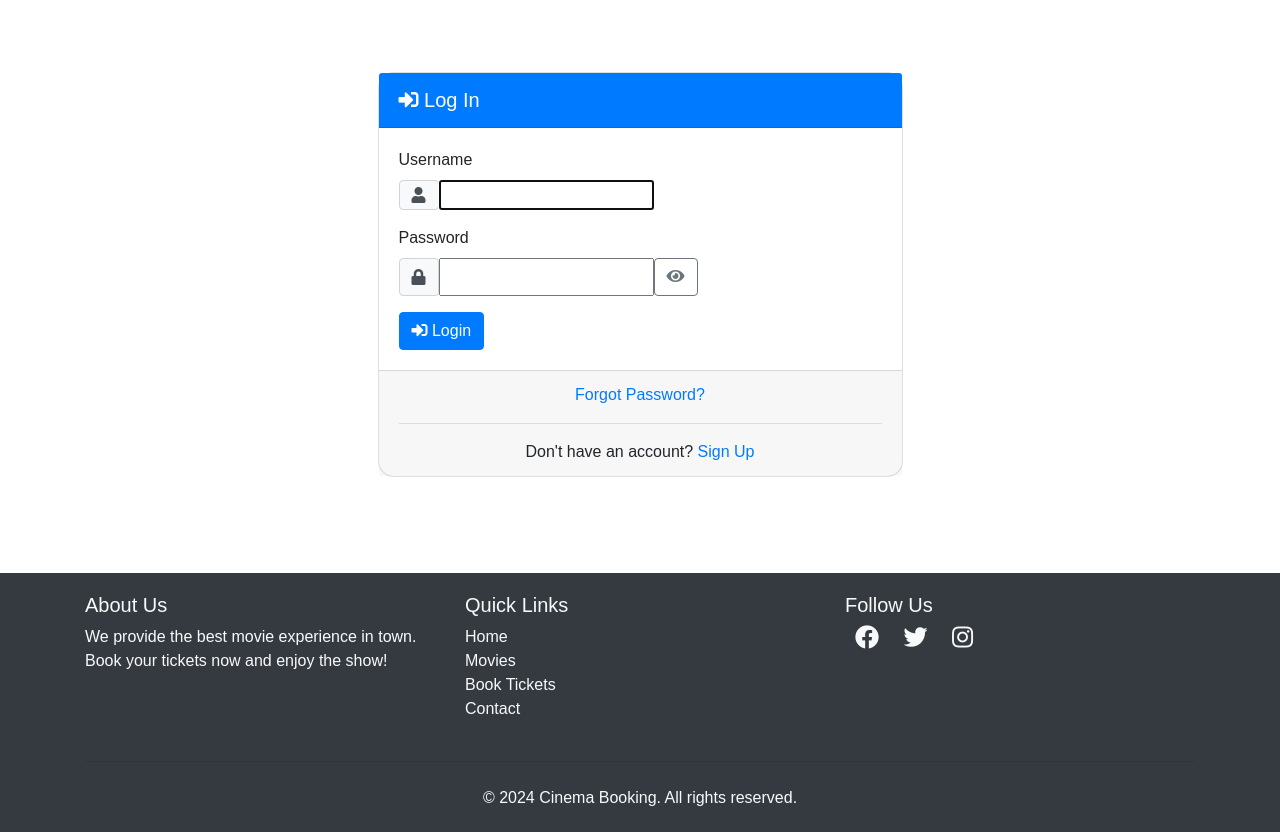
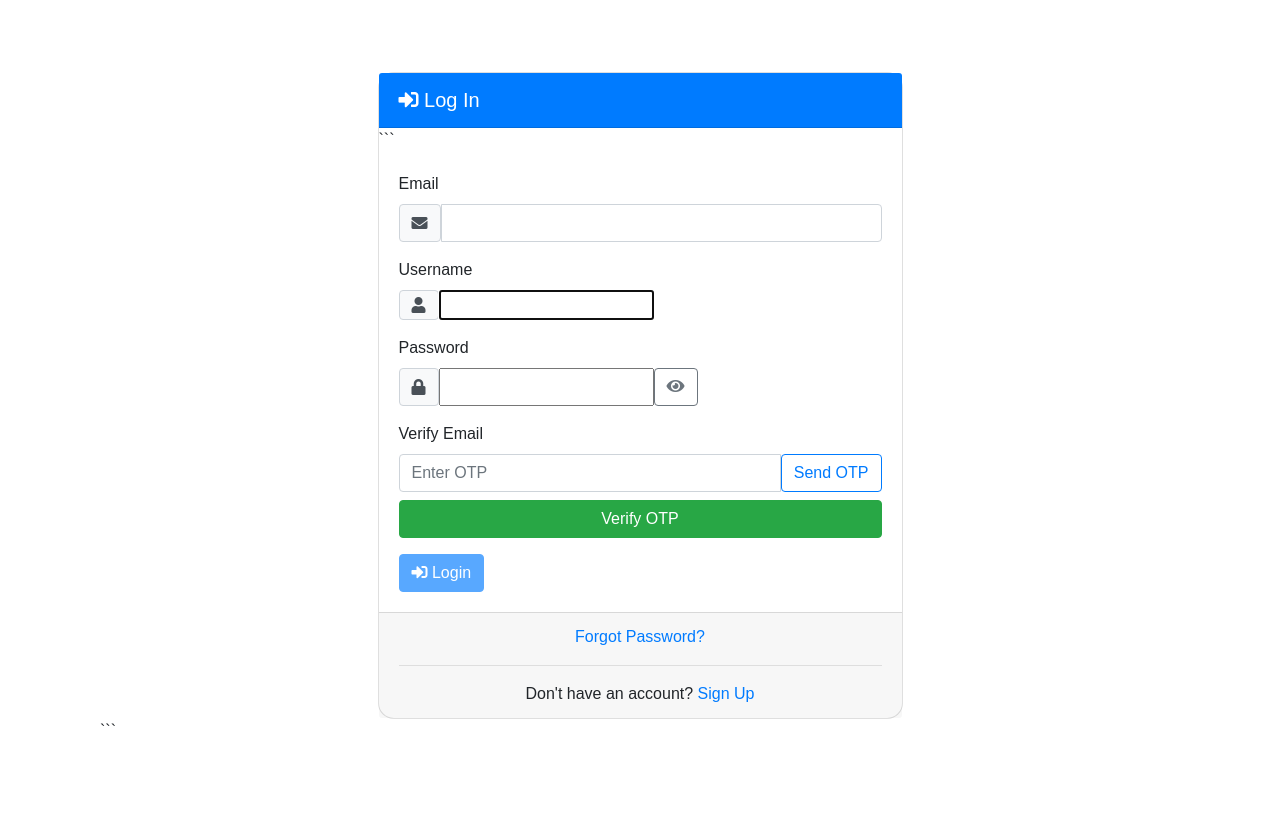
Before and after one commit to Tejas15sutar/BookMySeat, a Django app: page /login/ in a window 1280 px wide. Shown: the part 70-902 px from the top of the page. Run offline with Django 5.2, Linux system fonts and the light colour scheme; some libraries are stand-ins or nearby versions.

Commit message:
add email otp

````diff
--- a/movies/urls.py
+++ b/movies/urls.py
@@ -1,5 +1,7 @@
 from django.urls import path
 from . import views
+
+
 urlpatterns=[
     path('',views.movie_list,name='movie_list'),
     path('movie/<int:movie_id>/', views.movie_detail, name='movie_detail'),
--- a/templates/users/login.html
+++ b/templates/users/login.html
@@ -1,17 +1,32 @@
 {% extends "users/basic.html" %} {% block content %}
+
 <div class="container py-5">
     <div class="row justify-content-center">
         <div class="col-md-6">
             <div class="card shadow">
                 <div class="card-header bg-primary text-white">
-                    <h5 class="modal-title mb-0" id="loginModalLabel">
+                    <h5 class="modal-title mb-0">
                         <i class="fas fa-sign-in-alt me-2"></i> Log In
                     </h5>
                 </div>
+
+                ```
                 <div class="card-body">
                     <form method="POST" action="{% url 'login' %}">
                         {% csrf_token %}
-                        <!-- Username Input -->
+
+                        <!-- Email Input -->
+                        <div class="mb-3">
+                            <label class="form-label">Email</label>
+                            <div class="input-group">
+                                <span class="input-group-text">
+                                <i class="fas fa-envelope"></i>
+                            </span>
+                                <input type="email" name="email" class="form-control" id="email" required>
+                            </div>
+                        </div>
+
+                        <!-- Username Input (optional keep/remove) -->
                         <div class="mb-3">
                             <label for="{{ form.username.id_for_label }}" class="form-label">Username</label>
                             <div class="input-group">
@@ -34,22 +49,44 @@
                             </div>
                         </div>
 
-                        <!-- Submit Button -->
+                        <!-- OTP Section -->
+                        <div class="mb-3">
+                            <label class="form-label">Verify Email</label>
+
+                            <div class="input-group mb-2">
+                                <input type="text" id="otp" class="form-control" placeholder="Enter OTP">
+                                <button type="button" class="btn btn-outline-primary" onclick="sendOTP()">
+                                Send OTP
+                            </button>
+                            </div>
+
+                            <button type="button" class="btn btn-success w-100" onclick="verifyOTP()">
+                            Verify OTP
+                        </button>
+                        </div>
+
+                        <!-- Login Button -->
                         <div class="d-grid">
-                            <button type="submit" class="btn btn-primary">
+                            <button type="submit" id="loginBtn" class="btn btn-primary" disabled>
                             <i class="fas fa-sign-in-alt me-2"></i> Login
                         </button>
                         </div>
                     </form>
                 </div>
+
                 <div class="card-footer text-center">
                     <a href="{% url 'password_reset' %}" class="text-decoration-none">Forgot Password?</a>
                     <hr>
-                    <p class="mb-0">Don't have an account? <a href="{% url 'register' %}" class="text-decoration-none">Sign Up</a></p>
+                    <p class="mb-0">
+                        Don't have an account?
+                        <a href="{% url 'register' %}" class="text-decoration-none">Sign Up</a>
+                    </p>
                 </div>
             </div>
         </div>
     </div>
+    ```
+
 </div>
 
 <style>
@@ -85,6 +122,54 @@
             toggleIcon.classList.toggle('fa-eye-slash');
         });
     });
+
+    let otpVerified = false;
+
+    function sendOTP() {
+        let email = document.getElementById("email").value;
+
+        if (!email) {
+            alert("Enter email first");
+            return;
+        }
+
+        fetch("/send-otp/", {
+                method: "POST",
+                headers: {
+                    "Content-Type": "application/x-www-form-urlencoded",
+                    "X-CSRFToken": document.querySelector('[name=csrfmiddlewaretoken]').value
+                },
+                body: "email=" + email
+            })
+            .then(res => res.json())
+            .then(data => {
+                alert(data.message || data.error);
+            });
+    }
+
+    function verifyOTP() {
+        let email = document.getElementById("email").value;
+        let otp = document.getElementById("otp").value;
+
+        fetch("/verify-otp/", {
+                method: "POST",
+                headers: {
+                    "Content-Type": "application/x-www-form-urlencoded",
+                    "X-CSRFToken": document.querySelector('[name=csrfmiddlewaretoken]').value
+                },
+                body: "email=" + email + "&otp=" + otp
+            })
+            .then(res => res.json())
+            .then(data => {
+                if (data.message === "Verified") {
+                    alert("OTP Verified ✅");
+                    otpVerified = true;
+                    document.getElementById("loginBtn").disabled = false;
+                } else {
+                    alert(data.error);
+                }
+            });
+    }
 </script>
 
 {% endblock %}
--- a/users/urls.py
+++ b/users/urls.py
@@ -2,6 +2,7 @@ from django.urls import path
 from .views import register, login_view, profile, home
 from django.contrib.auth import views as auth_views
 from django.urls import path, reverse_lazy
+from .views import send_otp, verify_otp
 
 urlpatterns = [
     path('', home, name='home'),
@@ -34,4 +35,6 @@ urlpatterns = [
          auth_views.PasswordResetCompleteView.as_view(
              template_name='users/password_reset_complete.html'),
          name='password_reset_complete'),
+    path('send-otp/', send_otp, name='send_otp'),
+    path('verify-otp/', verify_otp, name='verify_otp'),
 ]
--- a/users/views.py
+++ b/users/views.py
@@ -4,25 +4,89 @@ from django.shortcuts import render,redirect
 from django.contrib.auth import login,authenticate
 from django.contrib.auth.decorators import login_required
 from movies.models import Movie , Booking
+import random
+from django.http import JsonResponse
+from django.utils import timezone
+from datetime import timedelta
+from .models import EmailOTP
+from movies.utils.email import send_otp_email
+
 
 def home(request):
     movies=Movie.objects.all()
     return render(request, 'home.html',{'movies':movies})
 
+def generate_otp():
+    return str(random.randint(100000, 999999))
+
+
+def send_otp(request):
+    email = request.POST.get("email")
+
+    otp = generate_otp()
+
+    EmailOTP.objects.filter(email=email).delete()
+    EmailOTP.objects.create(email=email, otp=otp)
+
+    send_otp_email(email, otp)
+
+    return JsonResponse({"message": "OTP sent"})
+
+
+def verify_otp(request):
+    email = request.POST.get("email")
+    otp = request.POST.get("otp")
+
+    try:
+        record = EmailOTP.objects.filter(email=email).latest("created_at")
+
+        if timezone.now() - record.created_at > timedelta(minutes=5):
+            return JsonResponse({"error": "OTP expired"})
+
+        if record.otp == otp:
+            request.session['otp_verified'] = True
+            request.session['otp_email'] = email
+            return JsonResponse({"message": "Verified"})
+        else:
+            return JsonResponse({"error": "Invalid OTP"})
+
+    except:
+        return JsonResponse({"error": "No OTP found"})
+
 def register(request):
     if request.method == 'POST':
+
+
+        if not request.session.get('otp_verified'):
+            return JsonResponse({"error": "Verify OTP first"})
+
         form = UserRegisterForm(request.POST)
+
         if form.is_valid():
+            email = form.cleaned_data.get('email')
+
+
+            if email != request.session.get('otp_email'):
+                return JsonResponse({"error": "Email mismatch"})
+
             form.save()
+
+
+            request.session.pop('otp_verified', None)
+            request.session.pop('otp_email', None)
+
             username = form.cleaned_data.get('username')
             password = form.cleaned_data.get('password1')
-            user = authenticate(username = username,password = password)
-            login(request,user)
+
+            user = authenticate(username=username, password=password)
+            login(request, user)
+
             return redirect('profile')
 
     else:
         form = UserRegisterForm()
-    return render(request,'users/register.html',{'form':form})
+
+    return render(request, 'users/register.html', {'form': form})
 
 def login_view(request):
     if request.method == 'POST':
````
Also changed, not shown: movies/models.py (+9 -0 lines), movies/utils/email.py (+12 -0 lines), templates/users/register.html (+82 -14 lines), users/models.py (+9 -0 lines), movies/migrations/0014_emailotp.py (added), users/migrations/0002_emailotp.py (added). Lines whose indentation alone changed are shown as unchanged.
